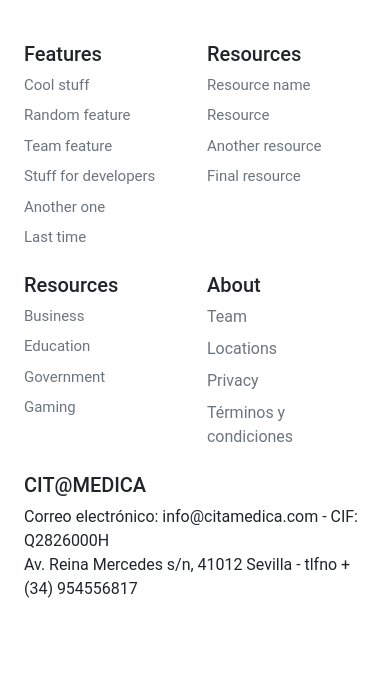
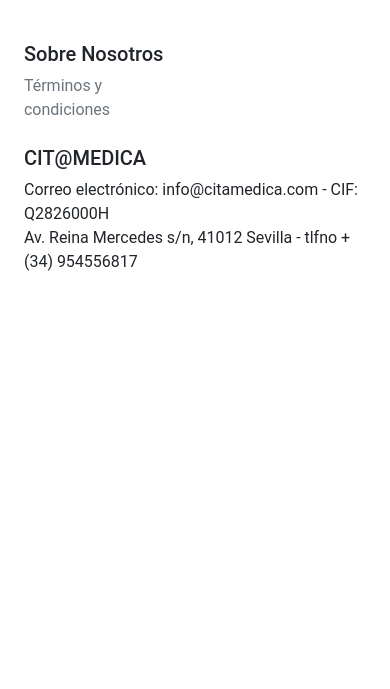
Before and after one commit to PGPI-G2-4/PGPI-G2.4, a Django app: page /basket/ in a window 390 px wide. Shown: the part 684-1373 px from the top of the page. After the commit the page ends 955 px from the top, so only its background shows below. Run offline with Django 3.2, Linux system fonts and the light colour scheme; data comes from the database, SQL or seed files in the repository; some libraries are stand-ins or nearby versions.

Commit message:
#0 Borradas cosas del footer que no tienen que ver con nosotros

```diff
--- a/Code/templates/base.html
+++ b/Code/templates/base.html
@@ -249,41 +249,10 @@
         </a>
         <small class="d-block mb-3 text-muted">&copy; 2017-2021</small>
       </div>
-      <div class="col-6 col-md fs15">
-        <h5>Features</h5>
+
+      <div class="col-6 col-md">
+        <h5>Sobre Nosotros</h5>
         <ul class="list-unstyled">
-          <li><a class="link-secondary text-decoration-none" href="#">Cool stuff</a></li>
-          <li><a class="link-secondary text-decoration-none" href="#">Random feature</a></li>
-          <li><a class="link-secondary text-decoration-none" href="#">Team feature</a></li>
-          <li><a class="link-secondary text-decoration-none" href="#">Stuff for developers</a></li>
-          <li><a class="link-secondary text-decoration-none" href="#">Another one</a></li>
-          <li><a class="link-secondary text-decoration-none" href="#">Last time</a></li>
-        </ul>
-      </div>
-      <div class="col-6 col-md fs15">
-        <h5>Resources</h5>
-        <ul class="list-unstyled">
-          <li><a class="link-secondary text-decoration-none" href="#">Resource name</a></li>
-          <li><a class="link-secondary text-decoration-none" href="#">Resource</a></li>
-          <li><a class="link-secondary text-decoration-none" href="#">Another resource</a></li>
-          <li><a class="link-secondary text-decoration-none" href="#">Final resource</a></li>
-        </ul>
-      </div>
-      <div class="col-6 col-md fs15">
-        <h5>Resources</h5>
-        <ul class="list-unstyled">
-          <li><a class="link-secondary text-decoration-none" href="#">Business</a></li>
-          <li><a class="link-secondary text-decoration-none" href="#">Education</a></li>
-          <li><a class="link-secondary text-decoration-none" href="#">Government</a></li>
-          <li><a class="link-secondary text-decoration-none" href="#">Gaming</a></li>
-        </ul>
-      </div>
-      <div class="col-6 col-md">
-        <h5>About</h5>
-        <ul class="list-unstyled">
-          <li><a class="link-secondary text-decoration-none" href="#">Team</a></li>
-          <li><a class="link-secondary text-decoration-none" href="#">Locations</a></li>
-          <li><a class="link-secondary text-decoration-none" href="#">Privacy</a></li>
           <li><a class="link-secondary text-decoration-none" href="terms/">Términos y condiciones</a></li>
         </ul>
       </div>
```
